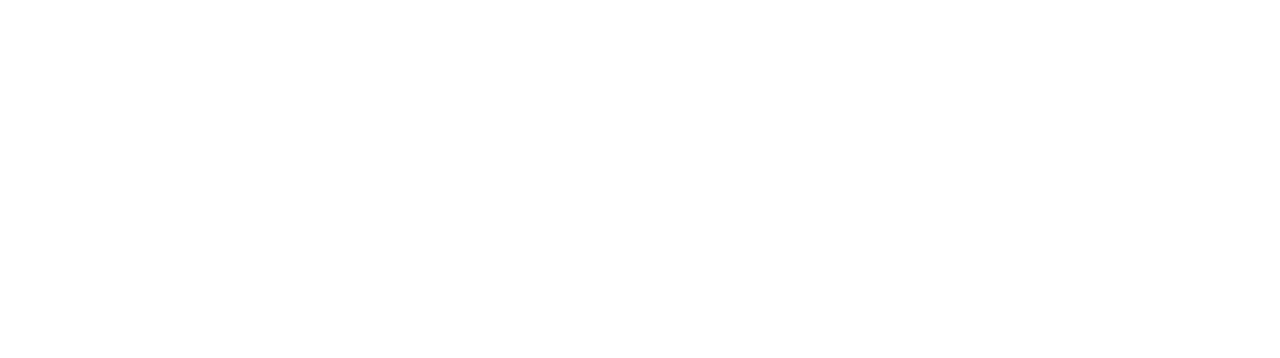
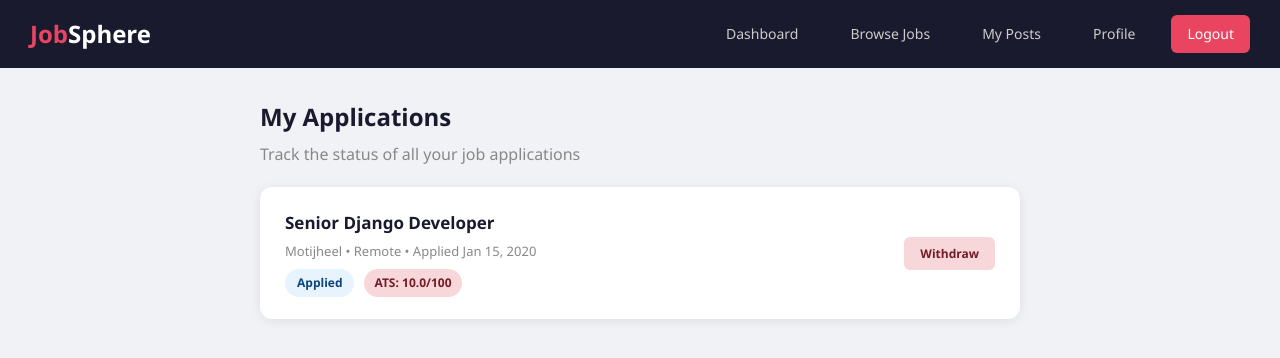
Before and after one commit to Sharmin-Sultana-Shila/JobSphere, a Django app: page /recruitments/my-applications/ in a window 1280 px wide. Before the commit the part shown is empty. Shown: the top 358 px of the page. Run offline with Django 5.2, Linux system fonts and the light colour scheme; a user stored in the database is signed in; data comes from the database, SQL or seed files in the repository; tables that the repository leaves empty hold one stand-in row (values such as "Sample post").

Commit message:
Refactor my_applications.html with base template and styles

```diff
--- a/templates/recruitments/my_applications.html
+++ b/templates/recruitments/my_applications.html
@@ -1,10 +1,216 @@
-<!DOCTYPE html>
-<html lang="en">
-<head>
-    <meta charset="UTF-8">
-    <title>Title</title>
-</head>
-<body>
+{% extends 'base.html' %}
 
-</body>
-</html>
+{% block title %}My Applications — JobSphere{% endblock %}
+
+{% block extra_css %}
+.apps-container {
+    max-width: 800px;
+    margin: 30px auto;
+    padding: 0 20px;
+}
+
+.apps-header h1 {
+    font-size: 24px;
+    color: #1a1a2e;
+}
+
+.apps-header p {
+    color: #888;
+    margin-top: 5px;
+    margin-bottom: 20px;
+}
+
+.app-card {
+    background: white;
+    border-radius: 12px;
+    padding: 22px 25px;
+    margin-bottom: 12px;
+    box-shadow: 0 2px 12px rgba(0, 0, 0, 0.08);
+    display: flex;
+    justify-content: space-between;
+    align-items: center;
+    gap: 20px;
+}
+
+.app-info {
+    flex: 1;
+}
+
+.app-info h3 {
+    font-size: 17px;
+    color: #1a1a2e;
+    margin-bottom: 4px;
+}
+
+.app-info h3 a {
+    color: inherit;
+    text-decoration: none;
+}
+
+.app-info h3 a:hover {
+    color: #e94560;
+}
+
+.app-meta {
+    font-size: 13px;
+    color: #888;
+    margin-bottom: 8px;
+}
+
+.app-score-row {
+    display: flex;
+    align-items: center;
+    gap: 10px;
+}
+
+/* ===== STATUS CHIP ===== */
+.status-chip {
+    display: inline-block;
+    padding: 4px 12px;
+    border-radius: 20px;
+    font-size: 12px;
+    font-weight: 600;
+    text-transform: capitalize;
+}
+
+.status-applied {
+    background: #e8f4fd;
+    color: #0c447c;
+}
+
+.status-review {
+    background: #fff3cd;
+    color: #856404;
+}
+
+.status-shortlisted {
+    background: #fde4b8;
+    color: #7a4d00;
+}
+
+.status-selected {
+    background: #d4edda;
+    color: #155724;
+}
+
+.status-rejected {
+    background: #f8d7da;
+    color: #721c24;
+}
+
+/* ===== ATS BADGE ===== */
+.ats-badge {
+    padding: 4px 10px;
+    border-radius: 20px;
+    font-size: 12px;
+    font-weight: 700;
+}
+
+.ats-badge-high {
+    background: #d4edda;
+    color: #155724;
+}
+
+.ats-badge-mid {
+    background: #fff3cd;
+    color: #856404;
+}
+
+.ats-badge-low {
+    background: #f8d7da;
+    color: #721c24;
+}
+
+/* ===== ACTIONS ===== */
+.app-actions {
+    flex-shrink: 0;
+}
+
+.btn-withdraw {
+    background: #f8d7da;
+    color: #721c24;
+    padding: 8px 16px;
+    border-radius: 6px;
+    border: none;
+    font-size: 12px;
+    font-weight: 600;
+    cursor: pointer;
+    text-decoration: none;
+}
+
+.btn-withdraw:hover {
+    background: #f5c6cb;
+}
+
+.btn-view {
+    background: #e8f4fd;
+    color: #0c447c;
+    padding: 8px 16px;
+    border-radius: 6px;
+    text-decoration: none;
+    font-size: 12px;
+    font-weight: 600;
+}
+
+.btn-view:hover {
+    background: #d0e8f7;
+}
+
+/* ===== EMPTY STATE ===== */
+.empty-state {
+    text-align: center;
+    padding: 60px 20px;
+    background: white;
+    border-radius: 12px;
+    box-shadow: 0 2px 12px rgba(0, 0, 0, 0.08);
+}
+
+.empty-state h3 {
+    color: #555;
+    margin-bottom: 10px;
+}
+
+.empty-state p {
+    color: #888;
+    margin-bottom: 20px;
+}
+{% endblock %}
+
+{% block content %}
+<div class="apps-container">
+    <div class="apps-header">
+        <h1>My Applications</h1>
+        <p>Track the status of all your job applications</p>
+    </div>
+
+    {% if applications %}
+        {% for app in applications %}
+        <div class="app-card">
+            <div class="app-info">
+                <h3><a href="{% url 'job_detail' app.job_post.id %}">{{ app.job_post.title }}</a></h3>
+                <div class="app-meta">{{ app.job_post.location|default:"Remote" }} &bull; {{ app.job_post.get_job_type_display }} &bull; Applied {{ app.applied_at|date:"M d, Y" }}</div>
+                <div class="app-score-row">
+                    <span class="status-chip status-{{ app.status }}">{{ app.get_status_display }}</span>
+                    <span class="ats-badge {% if app.ats_score >= 75 %}ats-badge-high{% elif app.ats_score >= 50 %}ats-badge-mid{% else %}ats-badge-low{% endif %}">
+                        ATS: {{ app.ats_score }}/100
+                    </span>
+                </div>
+            </div>
+            <div class="app-actions">
+                {% if app.status == 'applied' %}
+                    <a href="{% url 'withdraw_application' app.id %}" class="btn-withdraw" onclick="return confirm('Are you sure you want to withdraw this application?')">Withdraw</a>
+                {% else %}
+                    <a href="{% url 'job_detail' app.job_post.id %}" class="btn-view">View Job</a>
+                {% endif %}
+            </div>
+        </div>
+        {% endfor %}
+    {% else %}
+        <div class="empty-state">
+            <h3>No applications yet</h3>
+            <p>Browse jobs and apply to start tracking your applications here.</p>
+            <a href="{% url 'job_list' %}" class="btn btn-primary" style="width: auto;">Browse Jobs</a>
+        </div>
+    {% endif %}
+</div>
+{% endblock %}
```
